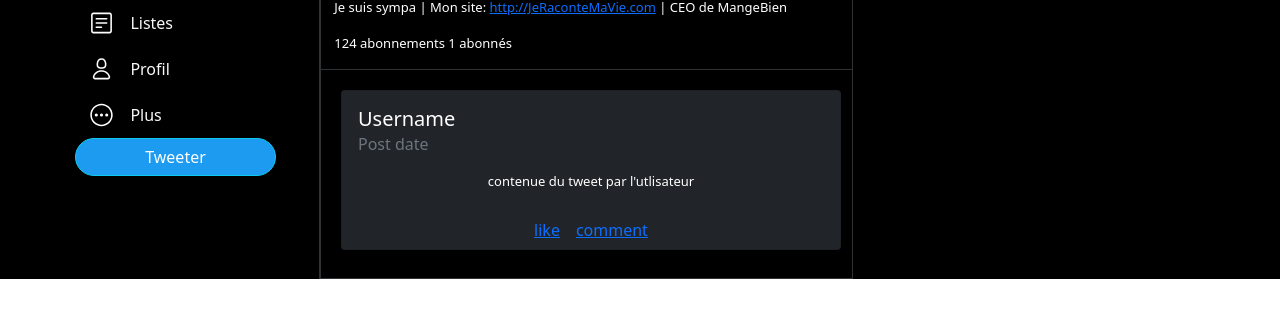
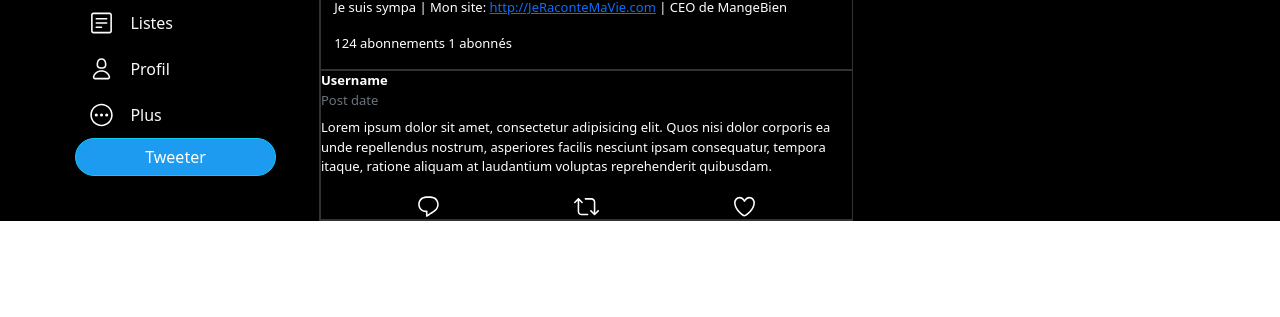
Before and after one commit to joelmpy/Twitter-Frontend, a React (Create React App) app: page /profil in a window 1280 px wide. Shown: the part 275-592 px from the top of the page. Built offline with nearby package versions, Linux system fonts and the light colour scheme.

Commit message:
Finish component Tweets

```diff
--- a/src/component/Tweeter.jsx
+++ b/src/component/Tweeter.jsx
@@ -17,7 +17,7 @@ function Tweeter() {
             <Form.Control type="text" placeholder="Quoi de neuf ?" />
           </Form.Group>
           <div id="div-button-tweeter">
-            <Button id="button-tweeter" className="primary" type="submit">Tweeter</Button>
+            <Button id="button-tweeter" className="primary mb-2" type="submit">Tweeter</Button>
           </div>
         </Form>
       </div>
--- a/src/component/Tweets.jsx
+++ b/src/component/Tweets.jsx
@@ -5,18 +5,17 @@ import Card from "react-bootstrap/Card"
 function Tweets() {
 
     return (
-        <div className="col-8 pb-2">
-            <Card style={{ height: '10rem' }} className="bg-dark">
-                <Card.Body>
-                    <Card.Title className="text-white text-start" >Username</Card.Title>
-                    <Card.Subtitle className="mb-2 text-muted text-start">Post date</Card.Subtitle>
-                    <Card.Text className="text-white">
-                        contenue du tweet par l'utlisateur
-                    </Card.Text>
-                    <Card.Link href="#">like</Card.Link>
-                    <Card.Link href="#">comment</Card.Link>
-                </Card.Body>
-            </Card>
+        <div>
+            <div id="tweet">
+                <p className="mb-0 text-white text-start bold" >Username</p>
+                <p className="mb-2 text-muted text-start">Post date</p>
+                <p id="text-tweet" className="mb-3 text-white">
+                    Lorem ipsum dolor sit amet, consectetur adipisicing elit. Quos nisi dolor corporis ea unde repellendus nostrum, asperiores facilis nesciunt ipsam consequatur, tempora itaque, ratione aliquam at laudantium voluptas reprehenderit quibusdam.
+                </p>
+                <a className="a-tweet comment" href="#"><svg viewBox="0 0 24 24" aria-hidden="true"><g><path d="M14.046 2.242l-4.148-.01h-.002c-4.374 0-7.8 3.427-7.8 7.802 0 4.098 3.186 7.206 7.465 7.37v3.828c0 .108.044.286.12.403.142.225.384.347.632.347.138 0 .277-.038.402-.118.264-.168 6.473-4.14 8.088-5.506 1.902-1.61 3.04-3.97 3.043-6.312v-.017c-.006-4.367-3.43-7.787-7.8-7.788zm3.787 12.972c-1.134.96-4.862 3.405-6.772 4.643V16.67c0-.414-.335-.75-.75-.75h-.396c-3.66 0-6.318-2.476-6.318-5.886 0-3.534 2.768-6.302 6.3-6.302l4.147.01h.002c3.532 0 6.3 2.766 6.302 6.296-.003 1.91-.942 3.844-2.514 5.176z"></path></g></svg></a>
+                <a className="a-tweet retweet" href='#'><svg viewBox="0 0 24 24" aria-hidden="true"><g><path d="M23.77 15.67c-.292-.293-.767-.293-1.06 0l-2.22 2.22V7.65c0-2.068-1.683-3.75-3.75-3.75h-5.85c-.414 0-.75.336-.75.75s.336.75.75.75h5.85c1.24 0 2.25 1.01 2.25 2.25v10.24l-2.22-2.22c-.293-.293-.768-.293-1.06 0s-.294.768 0 1.06l3.5 3.5c.145.147.337.22.53.22s.383-.072.53-.22l3.5-3.5c.294-.292.294-.767 0-1.06zm-10.66 3.28H7.26c-1.24 0-2.25-1.01-2.25-2.25V6.46l2.22 2.22c.148.147.34.22.532.22s.384-.073.53-.22c.293-.293.293-.768 0-1.06l-3.5-3.5c-.293-.294-.768-.294-1.06 0l-3.5 3.5c-.294.292-.294.767 0 1.06s.767.293 1.06 0l2.22-2.22V16.7c0 2.068 1.683 3.75 3.75 3.75h5.85c.414 0 .75-.336.75-.75s-.337-.75-.75-.75z"></path></g></svg></a>
+                <a className="a-tweet like" href="#"><svg viewBox="0 0 24 24" aria-hidden="true"><g><path d="M12 21.638h-.014C9.403 21.59 1.95 14.856 1.95 8.478c0-3.064 2.525-5.754 5.403-5.754 2.29 0 3.83 1.58 4.646 2.73.814-1.148 2.354-2.73 4.645-2.73 2.88 0 5.404 2.69 5.404 5.755 0 6.376-7.454 13.11-10.037 13.157H12zM7.354 4.225c-2.08 0-3.903 1.988-3.903 4.255 0 5.74 7.034 11.596 8.55 11.658 1.518-.062 8.55-5.917 8.55-11.658 0-2.267-1.823-4.255-3.903-4.255-2.528 0-3.94 2.936-3.952 2.965-.23.562-1.156.562-1.387 0-.014-.03-1.425-2.965-3.954-2.965z"></path></g></svg></a>
+            </div>
         </div>
     );
 }
--- a/src/styles/App.css
+++ b/src/styles/App.css
@@ -91,10 +91,48 @@ svg {
 #tweeter {
   flex: column;
   padding: 0;
-  border: 1px solid #2F3336;
+  border-top: 1px solid #2F3336;
+  border-bottom: 1px solid #2F3336;
   background-color: #000000;
 }
 
 #tittle-tweeter {
   text-align: left;
 }
+
+#tweet {
+  flex: column;
+  padding: 0;
+  border-top: 1px solid #2F3336;
+  border-bottom: 1px solid #2F3336;
+  background-color: #000000;
+}
+
+#text-tweet {
+  text-align: left;
+}
+
+#div-a-tweet {
+  flex-direction: column;
+}
+
+.a-tweet {
+  padding-right: 12.5%;
+  padding-left: 12.5%
+}
+
+.comment svg:hover {
+  fill: #1D9BF0
+}
+
+.retweet svg:hover {
+  fill: rgb(0, 186, 124);
+}
+
+.like svg:hover {
+  fill: rgb(249, 24, 128)
+}
+
+.bold {
+  font-weight: bold;
+}
```
Also changed, not shown: src/component/header.jsx (+8 -8 lines).
